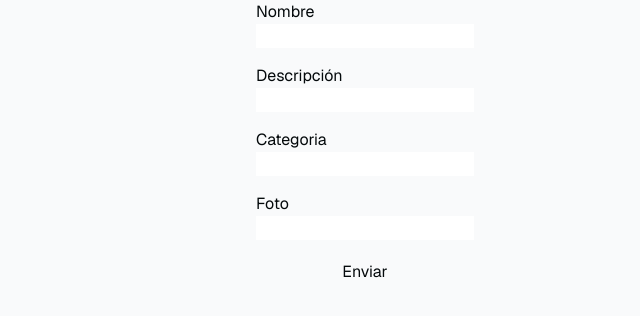
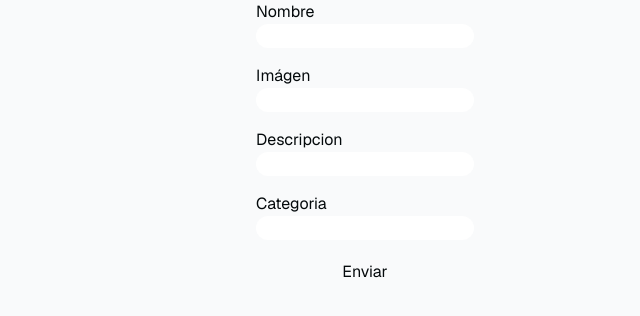
Before and after one commit to guijujo/mi-aplicacion-supabase, a Next.js app: page /dashboard/productos/create in a window 1280 px wide. Shown: the top 316 px of the page, without its empty margins (275-915 px from the left). Built offline with nearby package versions, Linux system fonts and the light colour scheme.

Commit message:
Formulario producto nuevo

```diff
--- a/components/CreateProductoForm.tsx
+++ b/components/CreateProductoForm.tsx
@@ -25,28 +25,28 @@ export const CreateProductoForm = () => {
           const name = formData.get("name")?.toString();
           const image = formData.get("image")?.toString();
           const description = formData.get("description")?.toString();
-          const categoria = formData.get("categoria")?.toString();
+          const category = formData.get("category")?.toString();
 
-          await supabase.from("products").insert([{ name, image, description, categoria }]).select();
+          const { error } = await supabase.from("products").insert({ name, image, description, category }).select();
 
           router.push("/dashboard");
         }}
       >
         <FormControl>
           <FormLabel>Nombre</FormLabel>
-          <Input type="text" />
+          <Input className="rounded-xl" type="text" />
         </FormControl>
         <FormControl>
-          <FormLabel>Descripción</FormLabel>
-          <Input type="text" />
+          <FormLabel>Imágen</FormLabel>
+          <Input className="rounded-xl" type="text" />
+        </FormControl>
+        <FormControl>
+          <FormLabel>Descripcion</FormLabel>
+          <Input className="rounded-xl" type="text" />
         </FormControl>
         <FormControl>
           <FormLabel>Categoria</FormLabel>
-          <Input type="text" />
-        </FormControl>
-        <FormControl>
-          <FormLabel>Foto</FormLabel>
-          <Input type="text" />
+          <Input className="rounded-xl" type="text" />
         </FormControl>
 
         <Button className="" colorScheme="teal" size="lg" type="submit" mt="4">
```
